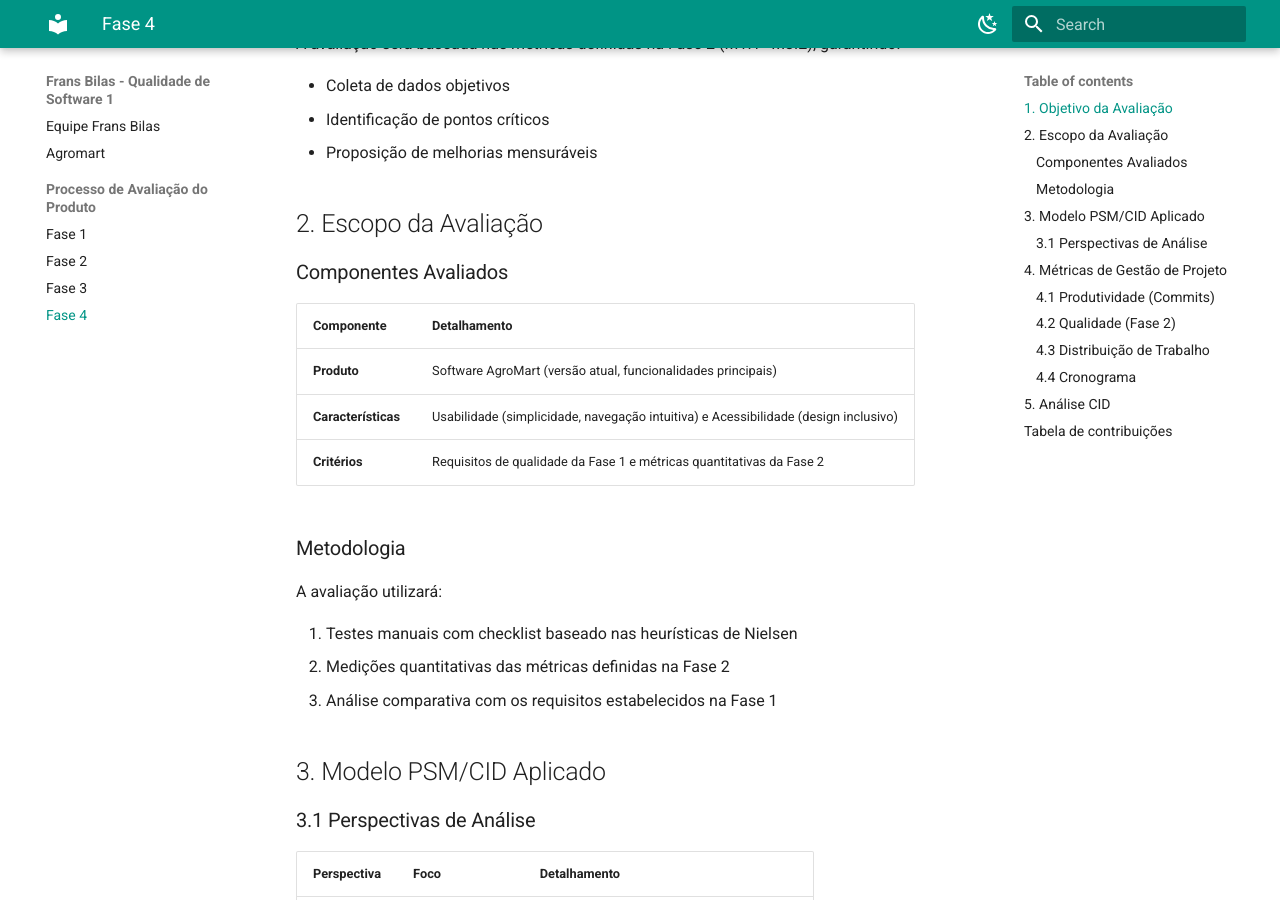
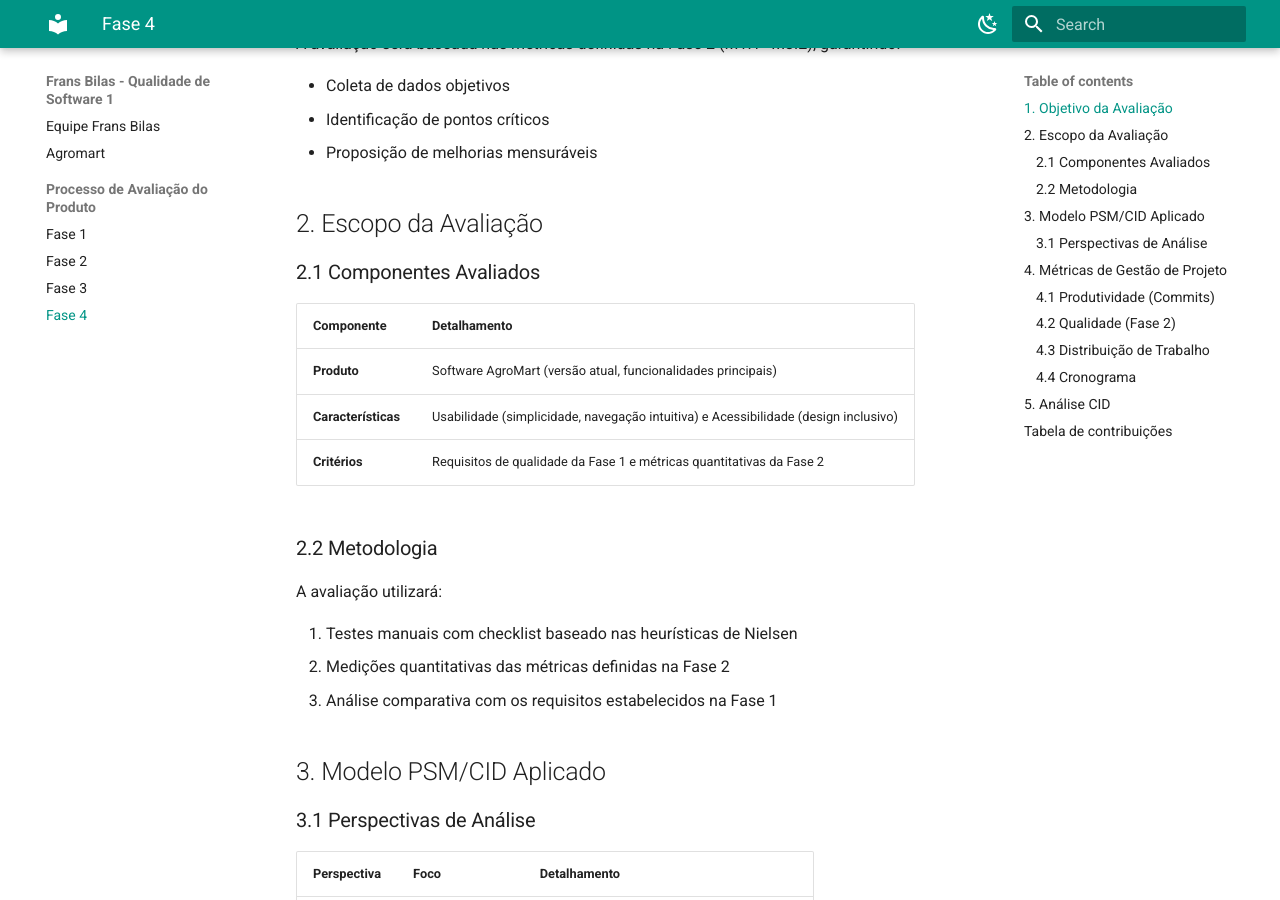
Before and after one commit to FCTE-Qualidade-de-Software-1/2025-1-T01--Frans-Bilas, an MkDocs documentation site: the page built from docs/Fase4/Fase4.md, in a window 1280 px wide and 900 px high, scrolled down 316 px. Built offline with MkDocs 1.6.1 and Material for MkDocs 9.7.7, drawn with Linux system fonts in a browser that asks for light colours.

Commit message:
Fix Fase4.md

```diff
--- a/docs/Fase4/Fase4.md
+++ b/docs/Fase4/Fase4.md
@@ -15,7 +15,7 @@
 
 ## 2. Escopo da Avaliação
 
-### Componentes Avaliados
+### 2.1 Componentes Avaliados
 
 | Componente          | Detalhamento                                                                 |
 |---------------------|-----------------------------------------------------------------------------|
@@ -24,7 +24,7 @@
 | **Critérios**       | Requisitos de qualidade da Fase 1 e métricas quantitativas da Fase 2       |
 
 
-### Metodologia
+### 2.2 Metodologia
 
 A avaliação utilizará:
 
```
